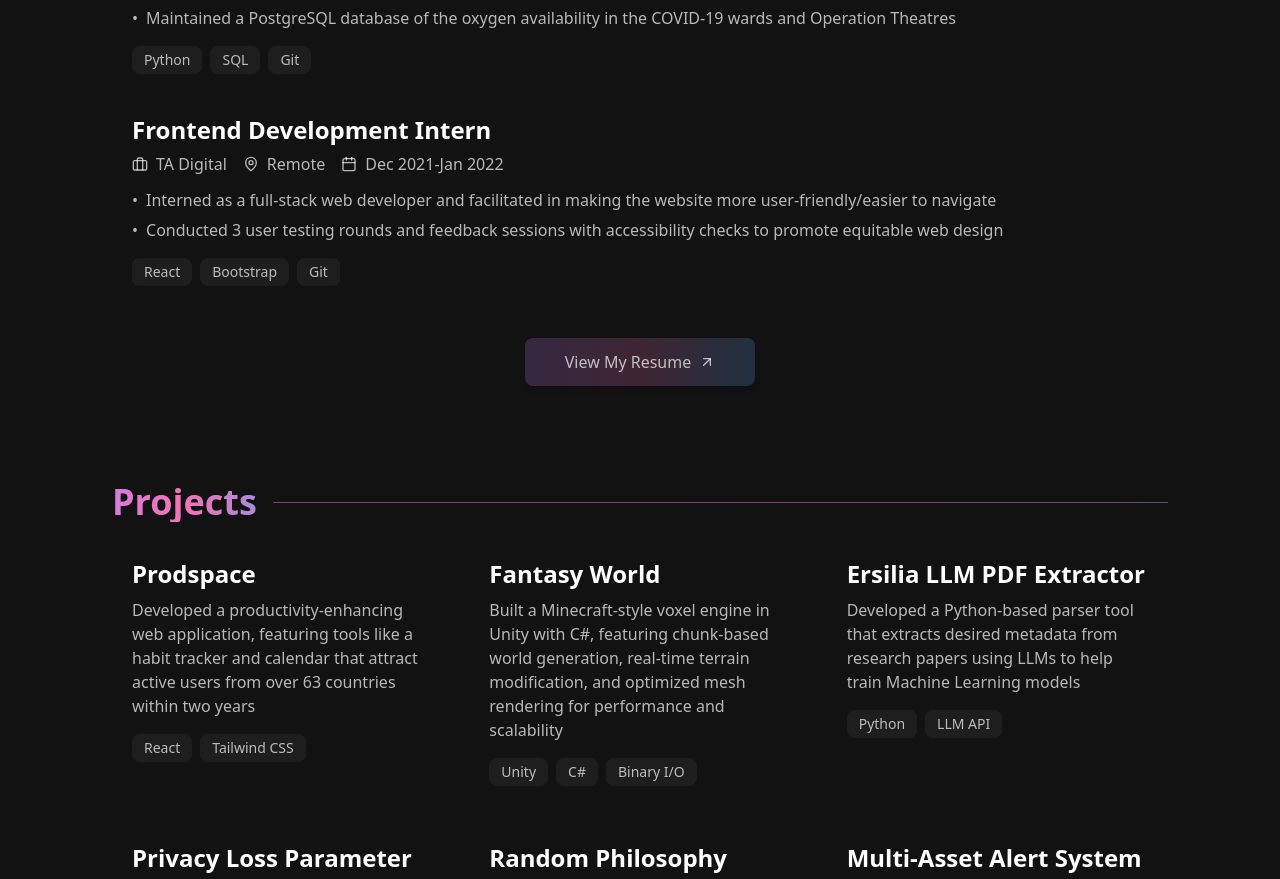
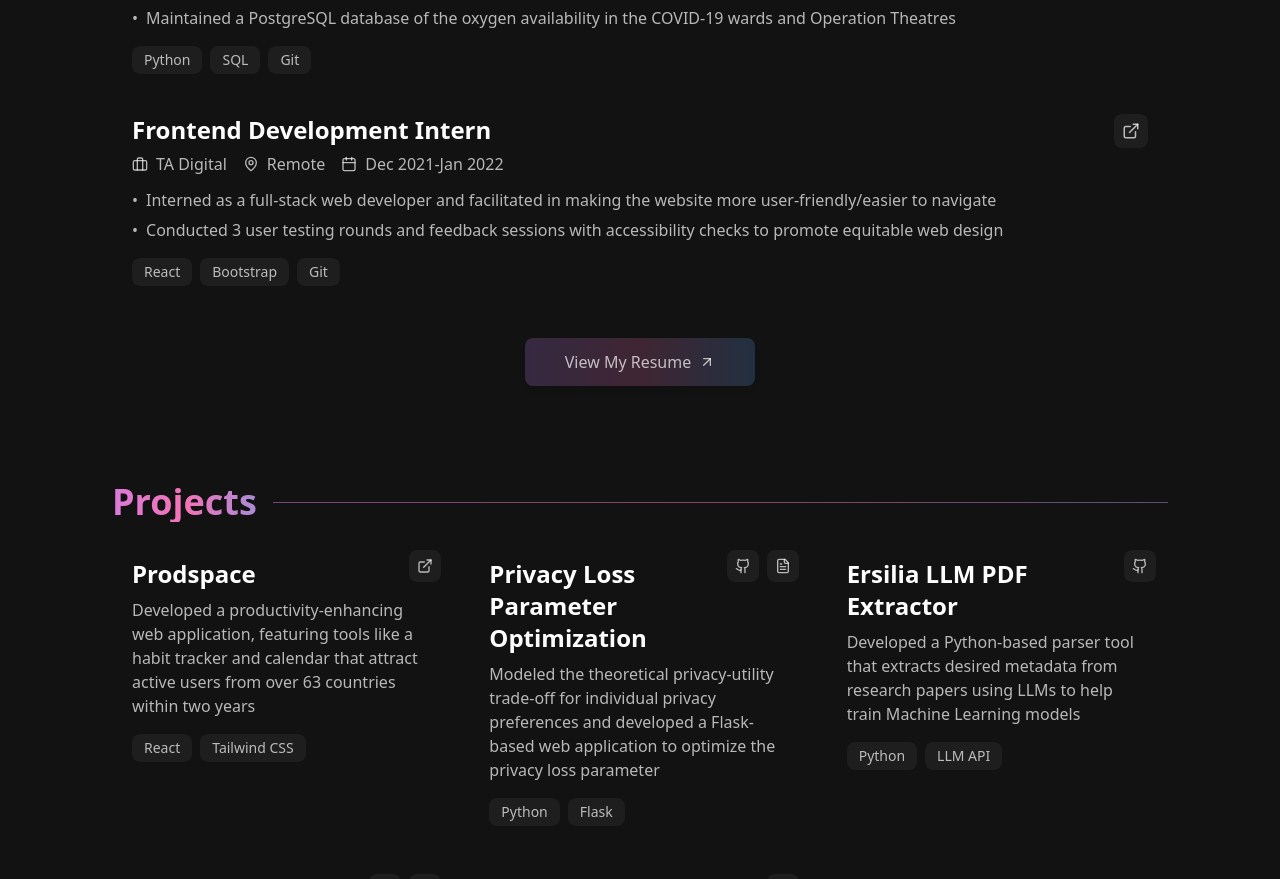
Before and after one commit to vihaann06/personal-portfolio, a React (Create React App) app: page / in a window 1280 px wide. Shown: the part 1860-2739 px from the top of the page. Built offline with nearby package versions, Linux system fonts and the light colour scheme.

Commit message:
added project/experience links

```diff
--- a/src/components/Experience.tsx
+++ b/src/components/Experience.tsx
@@ -1,20 +1,23 @@
 import React from 'react';
-import { ArrowUpRight, Briefcase, Calendar, MapPin } from 'lucide-react';
+import { ArrowUpRight, Briefcase, Calendar, MapPin, ExternalLink } from 'lucide-react';
 import { motion } from 'framer-motion';
 
 const Experience: React.FC = () => {
   const experiences = [
     {
       title: "Software Engineering Intern",
-      company: "As1 Social",
-      location: "Remote",
+      company: "Miami International Holdings",
+      location: "Princeton, NJ",
       period: "Jun 2025 - Aug 2025",
       description: [
         "Deployed a Spring Kafka library to support the messaging infrastructure for 4 options and an equities exchange",
         "Developed 16 reusable Java convenience methods to streamline offset tracking, enable offset rewind for redis caching, and prevent data loss by bringing down broker unavailability signal handling from 2 minutes to 1 second",
         "Integrated kubeLinter into Jenkins CI pipeline to automatically scan Kubernetes configuration files on pull requests and developed custom linting rules tailored to compliance policies, detecting issues in 70% of PRs"
       ],
-      technologies: ["Java", "Spring Kafka", "Kubernetes", "Jenkins", "Python", "Git"]
+      technologies: ["Java", "Spring Kafka", "Kubernetes", "Jenkins", "Python", "Git"],
+      links: [
+        { type: "company", url: "https://www.miaxglobal.com/", icon: ExternalLink }
+      ]
     },
     {
       title: "Founding Software Engineer",
@@ -26,10 +29,13 @@ const Experience: React.FC = () => {
         "Implemented caption parsing and hashtag ranking for video recommendations, boosting user retention by 30% through personalised feeds based on user preferences, keyword relevance, and trend recency",
         "Optimised caching and memory usage by over 50% via implementing video prefetching and feed pagination"
       ],
-      technologies: ["React Native", "PostgreSQL", "Tailwind CSS", "Git"]
+      technologies: ["React Native", "PostgreSQL", "Tailwind CSS", "Git"],
+      links: [
+        { type: "company", url: "https://as1.social/", icon: ExternalLink }
+      ]
     },
     {
-      title: "Software Development Intern",
+      title: "Software Engineering Intern",
       company: "Avalon Infosys",
       location: "Delhi, India",
       period: "Jun 2024 - Aug 2024",
@@ -38,7 +44,10 @@ const Experience: React.FC = () => {
         "Integrated OpenStreetMap with Flutter, rendering vector-based school markers and enabling spatial exploration with custom map layers, improving accessibility of education data by 30%",
         "Focused on performance and offline usability, key for low-connectivity regions, and implemented location-based data rendering with an eye toward user privacy and lightweight geospatial UX"
       ],
-      technologies: ["Flutter", "Firebase", "Dart", "Bitbucket"]
+      technologies: ["Flutter", "Firebase", "Dart", "Bitbucket"],
+      links: [
+        { type: "company", url: "https://www.avaloninfosys.com/index.php/portfolio/nigeria-openemis-dashboard", icon: ExternalLink }
+      ]
     },
     {
       title: "Software Development Intern",
@@ -49,7 +58,10 @@ const Experience: React.FC = () => {
         "Worked under supervision to develop an algorithm to keep track of vacant beds for admission/discharge of patients during the pandemic, reducing emergency response time by 20%",
         "Maintained a PostgreSQL database of the oxygen availability in the COVID-19 wards and Operation Theatres",
       ],
-      technologies: ["Python", "SQL", "Git"]
+      technologies: ["Python", "SQL", "Git"],
+      links: [
+        { type: "company", url: "https://www.narayanahealth.org/hospitals/katra/shri-mata-vaishno-devi-narayana-superspeciality-hospital-katra", icon: ExternalLink }
+      ]
     },
     {
         title: "Frontend Development Intern",
@@ -60,7 +72,10 @@ const Experience: React.FC = () => {
           "Interned as a full-stack web developer and facilitated in making the website more user-friendly/easier to navigate",
           "Conducted 3 user testing rounds and feedback sessions with accessibility checks to promote equitable web design",
         ],
-        technologies: ["React", "Bootstrap", "Git"]
+        technologies: ["React", "Bootstrap", "Git"],
+        links: [
+          { type: "company", url: "https://www.tadigitalgroup.com/", icon: ExternalLink }
+        ]
       }
   ];
 
@@ -92,7 +107,7 @@ const Experience: React.FC = () => {
             >
               <div className="flex flex-col space-y-3">
                 <div className="flex items-start justify-between">
-                  <div>
+                  <div className="flex-1">
                     <h3 className="text-2xl font-semibold text-white group-hover:bg-gradient-to-r group-hover:from-purple-400 group-hover:via-pink-400 group-hover:to-blue-400 group-hover:bg-clip-text group-hover:text-transparent transition-all duration-300">{exp.title}</h3>
                     <div className="flex items-center space-x-4 mt-1.5">
                       <div className="flex items-center text-white/70">
@@ -109,6 +124,30 @@ const Experience: React.FC = () => {
                       </div>
                     </div>
                   </div>
+
+                  {/* Link Icons */}
+                  {exp.links && exp.links.length > 0 && (
+                    <div className="flex items-center space-x-2 ml-4">
+                      {exp.links.map((link, linkIndex) => {
+                        const IconComponent = link.icon;
+                        return (
+                          <a
+                            key={linkIndex}
+                            href={link.url}
+                            target="_blank"
+                            rel="noopener noreferrer"
+                            className="p-2 rounded-lg bg-white/5 hover:bg-white/10 transition-all duration-300 group/link"
+                            title="Visit Company Website"
+                          >
+                            <IconComponent
+                              size={18}
+                              className="text-white/70 group-hover/link:text-purple-400 transition-colors duration-300"
+                            />
+                          </a>
+                        );
+                      })}
+                    </div>
+                  )}
                 </div>
 
                 <ul className="list-none space-y-1.5 text-white/70">
@@ -143,7 +182,7 @@ const Experience: React.FC = () => {
           className="mt-8 flex justify-center"
         >
           <a
-            href="/VG_Resume (3).pdf"
+            href="/Vihaan_Gupta_CV (12).pdf"
             target="_blank"
             rel="noopener noreferrer"
             className="px-10 py-3 rounded-[8px] bg-gradient-to-r from-purple-400/20 via-pink-400/20 to-blue-400/20 hover:from-purple-400/30 hover:via-pink-400/30 hover:to-blue-400/30 text-white/70 hover:text-white transition-all duration-300 shadow-[0_4px_6px_-1px_rgba(0,0,0,0.1)] hover:shadow-[0_10px_15px_-3px_rgba(0,0,0,0.2)] flex items-center gap-2"
--- a/src/components/Projects.tsx
+++ b/src/components/Projects.tsx
@@ -1,5 +1,6 @@
 import React from 'react';
 import { motion } from 'framer-motion';
+import { Github, ExternalLink, FileText, Figma } from 'lucide-react';
 
 const Projects: React.FC = () => {
   const projects = [
@@ -7,64 +8,58 @@ const Projects: React.FC = () => {
       title: "Prodspace",
       description: "Developed a productivity-enhancing web application, featuring tools like a habit tracker and calendar that attract active users from over 63 countries within two years",
       technologies: ["React", "Tailwind CSS"],
-      github: "https://github.com/yourusername/portfolio",
-      live: "https://yourportfolio.com"
+      live: "https://prodspace.app"
+    },
+    {
+      title: "Privacy Loss Parameter Optimization",
+      description: "Modeled the theoretical privacy-utility trade-off for individual privacy preferences and developed a Flask-based web application to optimize the privacy loss parameter",
+      technologies: ["Python", "Flask"],
+      github: "https://github.com/vihaann06/cs208-optimiser/tree/main",
+      live: "https://drive.google.com/file/d/1zGXTEXnf2FfZM-pP07fQjHhtTW0M8zHv/view?usp=sharing",
+      linkType: "paper"
+    },
+    {
+      title: "Ersilia LLM PDF Extractor",
+      description: "Developed a Python-based parser tool that extracts desired metadata from research papers using LLMs to help train Machine Learning models",
+      technologies: ["Python", "LLM API"],
+      github: "https://github.com/ersilia-os/ersilia/blob/master/.github/scripts/summarize_publication_with_llm.py",
+    },
+    {
+      title: "Random Philosophy Quote Generator",
+      description: "Developed a Flask-based web application that generates a random philosophy quote by parsing the goodreads philosophy quotes website from over 3000 quotes",
+      technologies: ["Flask", "BeautifulSoup", "CSS"],
+      github: "https://github.com/vihaann06/Random-Philosopy-Quote",
+      live: "https://www.randomphilosophyquote.com/"
     },
     {
       title: "Fantasy World",
       description: "Built a Minecraft-style voxel engine in Unity with C#, featuring chunk-based world generation, real-time terrain modification, and optimized mesh rendering for performance and scalability",
       technologies: ["Unity", "C#", "Binary I/O"],
-      github: "https://github.com/vihaann06/fantasyworld/tree/main",
-      live: ""
-    },
-    {
-      title: "Ersilia LLM PDF Extractor",
-      description: "Developed a Python-based parser tool that extracts desired metadata from research papers using LLMs to help train Machine Learning models",
-      technologies: ["Python", "LLM API"],
-      github: "https://github.com/yourusername/ersilia-llm-pdf-extractor",
-      live: "https://github.com/ersilia-os/ersilia-llm-pdf-extractor"
-    },
-    {
-      title: "Privacy Loss Parameter Optimization",
-      description: "Modeled the theoretical privacy-utility trade-off for individual privacy preferences and developed a Flask-based web application to optimize the privacy loss parameter",
-      technologies: ["Python", "Flask"],
-      github: "https://github.com/yourusername/privacy-loss-parameter-optimization",
-      live: "https://github.com/yourusername/privacy-loss-parameter-optimization"
-    },
-    {
-      title: "Random Philosophy Quote Generator",
-      description: "Developed a Flask-based web application that generates a random philosophy quote by parsing the goodreads philosophy quotes website from over 3000 quotes",
-      technologies: ["Flask", "BeautifulSoup", "CSS"],
-      github: "https://github.com/yourusername/recipes",
-      live: "https://yourrecipes.com"
+      github: "https://github.com/vihaann06/fantasyworld",
     },
     {
       title: "Multi-Asset Alert System",
       description: "Built a Python-based portfolio monitoring tool that tracked 20+ crypto and stock assets using CoinGecko and Alpha Vantage APIs, with custom Twilio SMS alerts for threshold-based notifications across multiple markets.",
       technologies: ["Python", "Twilio API"],
-      github: "https://github.com/yourusername/multi-asset-alert-system",
-      live: "https://yourmultiassetalerts.com"
     },
     {
       title: "Portfolio Website",
       description: "Developed this portfolio website in React and Tailwind CSS to showcase past experiences and projects",
       technologies: ["React", "Tailwind CSS", "Framer Motion"],
-      github: "https://github.com/yourusername/portfolio",
-      live: "https://yourportfolio.com"
     },
     {
       title: "Saving Mothers Website Hi-Fidelity Prototype",
       description: "Developed a hi-fidelity prototype for the Saving Mothers website using Figma based on user interviews and competitor analysis",
       technologies: ["Figma"],
-      github: "https://github.com/yourusername/chat",
-      live: "https://yourchat.com"
+      live: "https://www.figma.com/proto/QfCYEngqe0SQs4dB0G1a7k/Saving-Mothers-Hi-Fi-design?node-id=43-130&starting-point-node-id=43%3A130&t=kPqpw26VuqBcPDh0-1",
+      linkType: "figma"
     },
     {
       title: "Milkar Pakistan Mobile App Hi-Fidelity Prototype",
       description: "Developed a hi-fidelity prototype for the Milkar Pakistan mobile app using Figma to include elements of gamification and social media integration",
       technologies: ["Figma"],
-      github: "https://github.com/yourusername/milkar-prototype",
-      live: "https://yourmilkar.com"
+      live: "https://www.figma.com/proto/eojwdaxQu447Q1GG904SnC/MilKar-Prototypes?node-id=368-2334&p=f&t=etrl41Ms6CvZnOae-1&scaling=min-zoom&content-scaling=fixed&page-id=368%3A2333&starting-point-node-id=368%3A2334",
+      linkType: "figma"
     }
   ];
 
@@ -93,11 +88,55 @@ const Projects: React.FC = () => {
               whileInView={{ opacity: 1, y: 0 }}
               viewport={{ once: true, margin: "-100px" }}
               transition={{ duration: 0.05, delay: 0.1 }}
-              className="group rounded-[8px] p-5 hover:bg-white/5 hover:backdrop-blur-sm transition-all duration-300 shadow-[0_4px_6px_-1px_rgba(0,0,0,0)] hover:shadow-[0_10px_15px_-3px_rgba(0,0,0,0.2)]"
+              className="group rounded-[8px] p-5 hover:bg-white/5 hover:backdrop-blur-sm transition-all duration-300 shadow-[0_4px_6px_-1px_rgba(0,0,0,0)] hover:shadow-[0_10px_15px_-3px_rgba(0,0,0,0.2)] relative"
             >
+              {/* Link Icons */}
+              <div className="absolute top-3 right-3 flex items-center space-x-2">
+                {project.github && (
+                  <a
+                    href={project.github}
+                    target="_blank"
+                    rel="noopener noreferrer"
+                    className="p-2 rounded-lg bg-white/5 hover:bg-white/10 transition-all duration-300 group/link"
+                    title="View on GitHub"
+                  >
+                    <Github
+                      size={16}
+                      className="text-white/70 group-hover/link:text-purple-400 transition-colors duration-300"
+                    />
+                  </a>
+                )}
+                {project.live && (
+                  <a
+                    href={project.live}
+                    target="_blank"
+                    rel="noopener noreferrer"
+                    className="p-2 rounded-lg bg-white/5 hover:bg-white/10 transition-all duration-300 group/link"
+                    title={project.linkType === "paper" ? "View Paper" : project.linkType === "figma" ? "View Figma Prototype" : "View Live Demo"}
+                  >
+                    {project.linkType === "paper" ? (
+                      <FileText
+                        size={16}
+                        className="text-white/70 group-hover/link:text-purple-400 transition-colors duration-300"
+                      />
+                    ) : project.linkType === "figma" ? (
+                      <Figma
+                        size={16}
+                        className="text-white/70 group-hover/link:text-purple-400 transition-colors duration-300"
+                      />
+                    ) : (
+                      <ExternalLink
+                        size={16}
+                        className="text-white/70 group-hover/link:text-purple-400 transition-colors duration-300"
+                      />
+                    )}
+                  </a>
+                )}
+              </div>
+
               <div className="flex flex-col space-y-3">
                 <div>
-                  <h3 className="text-2xl font-semibold text-white group-hover:bg-gradient-to-r group-hover:from-purple-400 group-hover:via-pink-400 group-hover:to-blue-400 group-hover:bg-clip-text group-hover:text-transparent transition-all duration-300">{project.title}</h3>
+                  <h3 className="text-2xl font-semibold text-white group-hover:bg-gradient-to-r group-hover:from-purple-400 group-hover:via-pink-400 group-hover:to-blue-400 group-hover:bg-clip-text group-hover:text-transparent transition-all duration-300 pr-16">{project.title}</h3>
                   <p className="mt-2 text-white/70">{project.description}</p>
                 </div>
 
```
Also changed, not shown: 2 other files (tests, documents, lock files or other folders).
